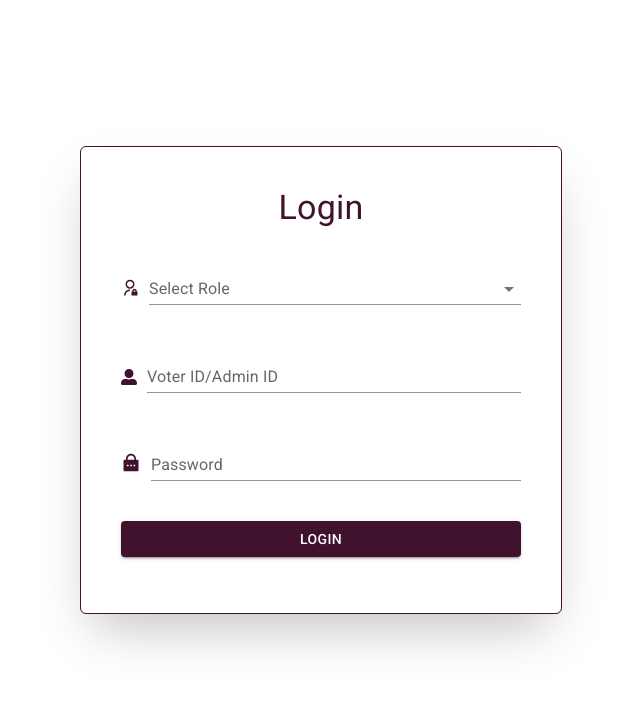
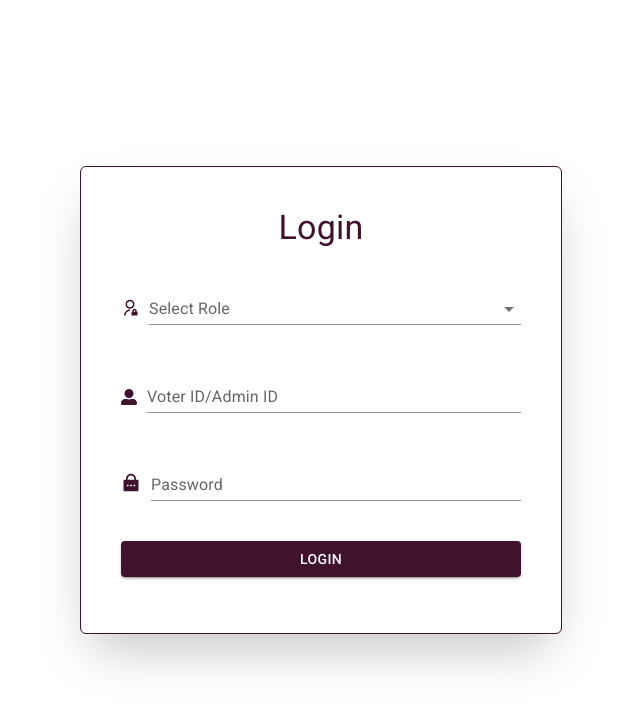
Before and after one commit to sunat2003/college-voting-system, a React (Vite) app in the folder frontend/: page / in a window 1280 px wide. Shown: the top 706 px of the page, without its empty margins (639-1279 px from the left). Built offline with nearby package versions, Linux system fonts and the light colour scheme; no server answers.

Commit message:
ft: update login page

```diff
--- a/frontend/src/components/AdminNavbar.jsx
+++ b/frontend/src/components/AdminNavbar.jsx
@@ -60,7 +60,7 @@ const AdminNavbar = () => {
   const hideWinner = async () => {
     try {
       await axiosInstance.post(`${API_BASE_URL}/election/toggle-winners`, {
-        show: true,
+        show: false,
       }, {
         isAdmin: true,
       });
--- a/frontend/src/pages/Login.jsx
+++ b/frontend/src/pages/Login.jsx
@@ -66,7 +66,7 @@ const Login = () => {
   };
 
   return (
-    <div className="w-screen flex md:flex-row flex-col md:h-screen h-auto">
+    <div className="w-screen flex md:flex-row flex-col md:h-screen h-auto gap-y-10 pt-10">
       <div className="md:w-1/2 w-full h-full flex justify-center items-center">
         {/* <img
           src={loginImage}
@@ -79,7 +79,7 @@ const Login = () => {
       <div className="md:w-1/2 w-full h-full flex flex-col justify-center items-center pb-10">
         <form
           onSubmit={handleSubmit(onSubmit)}
-          className="w-3/4 md:p-10 p-10 rounded-[5px] shadow-2xl"
+          className="sm:w-3/4 w-[90%] md:p-10 p-10 rounded-[5px] shadow-2xl"
           style={{ outline: "1px solid #41122e" }}
         >
           <Typography
```
